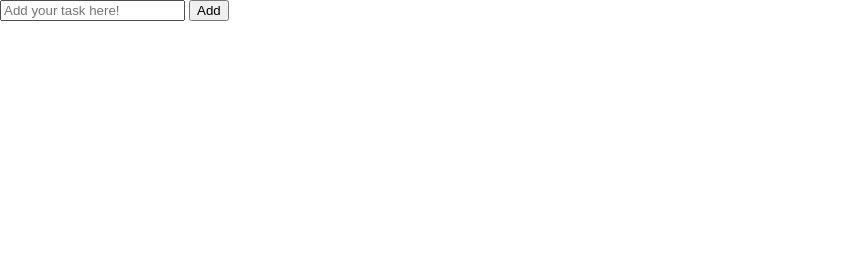
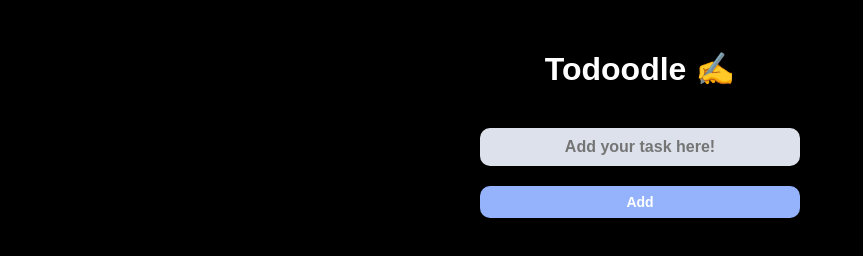
Before and after one commit to gursewaktrash/todoodle, a plain HTML site: page index.html in a window 1280 px wide. Shown: the whole page, without its empty margins (0-863 px from the left). Drawn offline with Linux system fonts and the light colour scheme.

Commit message:
Added CSS
Added CSS

```diff
--- a/index.css
+++ b/index.css
@@ -2,4 +2,46 @@ html,
 body {
   margin: 0;
   padding: 0;
+  font-family: 'Rubik', sans-serif;
+  background-color: #000000;
 }
+
+.container{
+  color: #FFFFFF;
+  display: flex;
+  flex-direction: column;
+  max-width: 320px;
+  margin: 30px auto;   /* Giving blank spcae using margins */
+}
+
+.title{
+  margin: 20px auto;
+  align-content: center;
+}
+
+input{
+  color: #432000;
+  background-color: #DCE1EB;
+  border: 0;
+  padding: 10px;    /* Make the input box fatter with padding */
+  border-radius: 10px;
+  font-size: 16px;
+  font-weight: bold;
+  text-align: center;
+  font-family: 'Rubik', sans-serif;
+  margin: 20px 0;
+}
+
+
+button{
+  color: #FFFFFF;
+  background-color: #94B3FC;
+  border: 0;
+  padding: 8px;    /* Make the input box fatter with padding */
+  border-radius: 10px;
+  font-size: 14px;
+  font-weight: bold;
+  text-align: center;
+  font-family: 'Rubik', sans-serif;
+
+}
--- a/index.html
+++ b/index.html
@@ -3,13 +3,19 @@
   <head>
     <meta charset="UTF-8" />
     <meta name="viewport" content="width=device-width, initial-scale=1.0" />
+
+
     <title>Tododdle</title>
     <link rel="stylesheet" href="index.css" />
   </head>
 
   <body>
-    <input type="text" id="input-field" placeholder="Add your task here!" />
-    <button id="add-button">Add</button>
+    <div class="container">
+        <h1 class="title">Todoodle ✍️</h1>
+        <input type="text" id="input-field" placeholder="Add your task here!" />
+        <button id="add-button">Add</button>
+    </div>
+
     <script src="index.js"></script>
   </body>
 </html>
```
